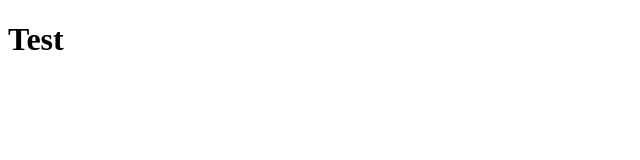
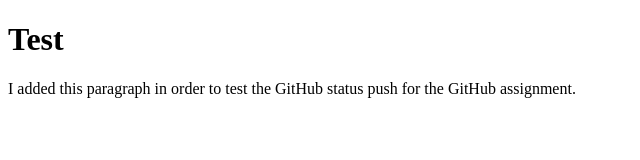
Before and after one commit to lucnguy6912/test, a plain HTML site: page index.html in a window 1280 px wide. Shown: the whole page, without its empty margins (0-640 px from the left). Drawn offline with Linux system fonts and the light colour scheme.

Commit message:
added paragraph

```diff
--- a/index.html
+++ b/index.html
@@ -7,5 +7,6 @@
 </head>
 <body>
     <h1>Test</h1>
+    <p>I added this paragraph in order to test the GitHub status push for the GitHub assignment.</p>
 </body>
 </html>
```
